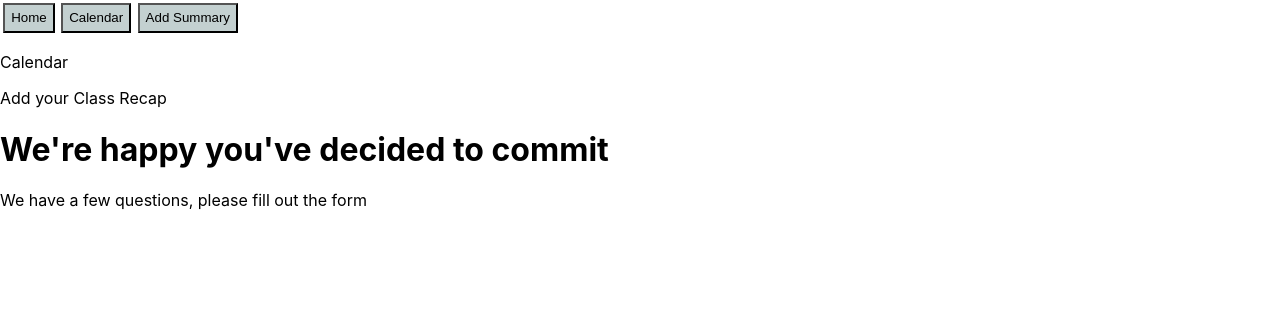
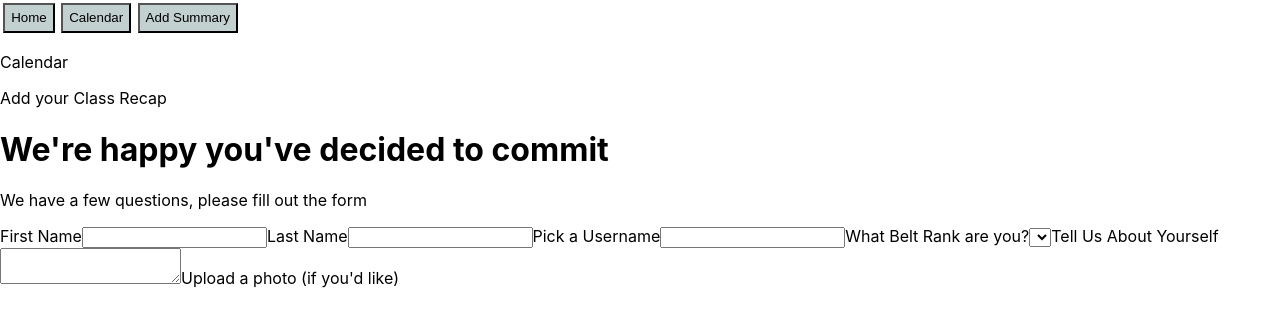
Before and after one commit to SabrineDhaliwal/bjj-client, a React (Create React App) app: page /createaccount in a window 1280 px wide. Shown: the top 326 px of the page. Built offline with nearby package versions, Linux system fonts and the light colour scheme.

Commit message:
started create account page

```diff
--- a/package.json
+++ b/package.json
@@ -7,6 +7,7 @@
     "@testing-library/react": "^13.4.0",
     "@testing-library/user-event": "^13.5.0",
     "axios": "^1.4.0",
+    "formik": "^2.4.3",
     "react": "^18.2.0",
     "react-dom": "^18.2.0",
     "react-router-dom": "^6.15.0",
--- a/src/App.js
+++ b/src/App.js
@@ -12,7 +12,7 @@ function App() {
     <Routes>
       <Route path='/' element = {<LoginPage />} />
       <Route path='/createaccount' element = {<CreateAccountPage/>} />
-      <Route path='/id' element = {<LandingPage/>}/>
+      <Route path='/:id' element = {<LandingPage/>}/>
     </Routes>
     </BrowserRouter>
   );
--- a/src/pages/CreateAccountPage/CreateAccountPage.jsx
+++ b/src/pages/CreateAccountPage/CreateAccountPage.jsx
@@ -6,6 +6,32 @@ function CreateAccountPage(){
         <>
         <h1>We're happy you've decided to commit</h1>
         <p>We have a few questions, please fill out the form</p>
+        <form>
+            <label>First Name</label>
+            <input type="text"
+            name="name_first"
+            />
+            <label>Last Name</label>
+            <input type ="text"
+            name="name_last"
+            />
+            <label>Pick a Username</label>
+            <input type="text"
+            name="username"/>
+
+            <label>What Belt Rank are you?</label>
+            <select>
+            {/* create table of belts in database */}
+            </select>
+
+            <label>Tell Us About Yourself</label>
+            <textarea type="text"></textarea>
+
+            <label>Upload a photo (if you'd like)</label>
+
+
+
+        </form>
 
         </>
     );
--- a/src/pages/LoginPage/LoginPage.jsx
+++ b/src/pages/LoginPage/LoginPage.jsx
@@ -7,7 +7,7 @@ import "./LoginPage.scss";
 function LoginPage() {
   const [username, setUsername] = useState("");
   const [password, setPassword] = useState("");
-  const [formErrors, setFormErrors] = useState({uername: "", password: ""});
+  const [formErrors, setFormErrors] = useState({username: "", password: ""});
   //   const [createAccount, setCreateAccount] = useState("createAccount");
   const navigate = useNavigate();
 
@@ -43,6 +43,7 @@ function LoginPage() {
     if (isInputValid() ) {
     console.log("username:", username);
     console.log("password", password);
+    navigate("/:id")
 
     //TODO add useNavigate if passes validation to landingPage
     //validation needs to check information in database users table
```
Also changed, not shown: 1 other file (tests, documents, lock files or other folders).
